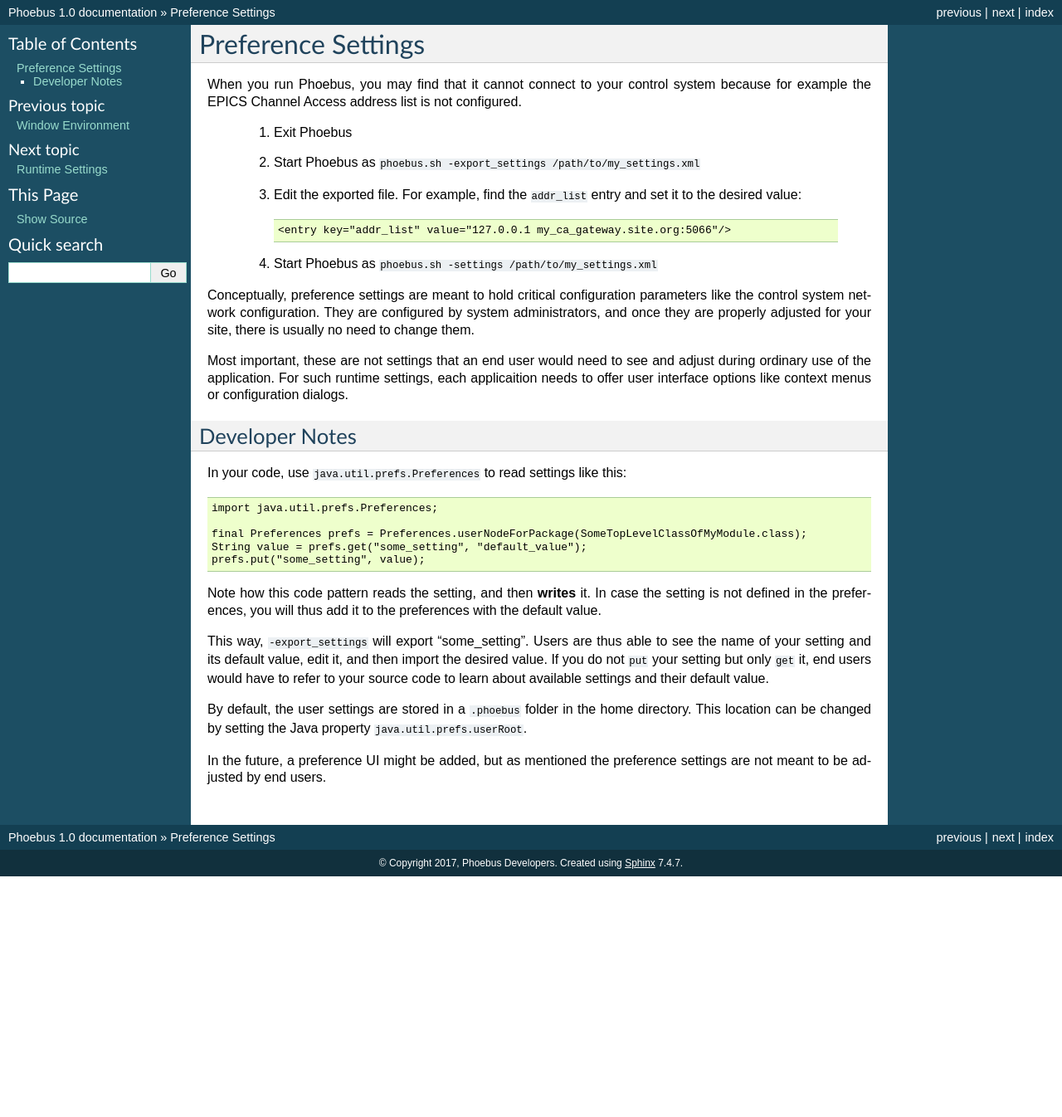
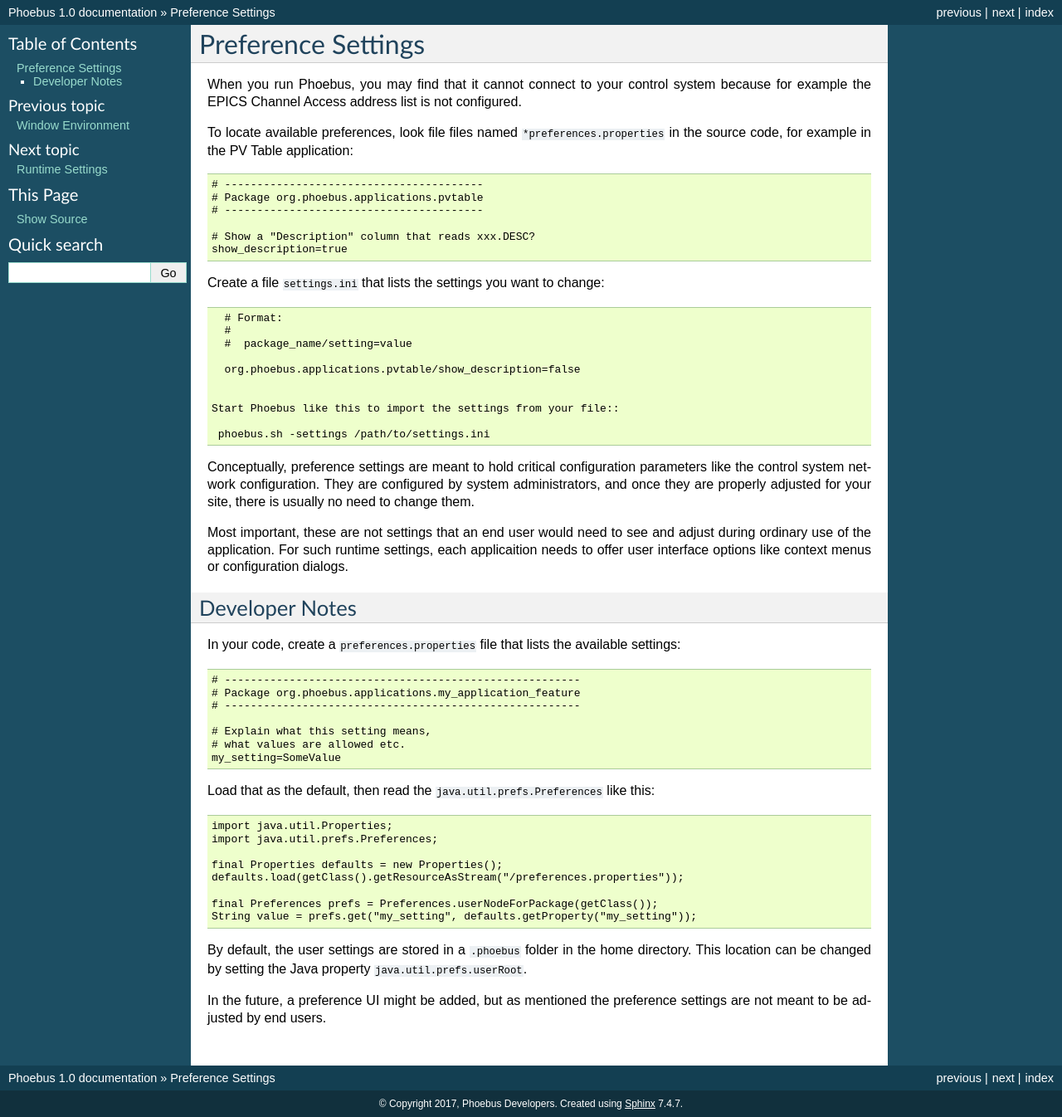
Before and after one commit to kasemir/phoebus-doc, a Sphinx documentation site: the page built from source/preferences.rst, in a window 1280 px wide. Shown: the whole page at 83% size. Built offline with Sphinx 7.4.7, drawn with Linux system fonts in a browser that asks for light colours; before the commit the page ends 1056 px from its top, so only the background shows below that.

Commit message:
Prefs: Load defaults from properties

```diff
--- a/source/preferences.rst
+++ b/source/preferences.rst
@@ -4,13 +4,29 @@
 When you run Phoebus, you may find that it cannot connect to your control system
 because for example the EPICS Channel Access address list is not configured.
 
- 1) Exit Phoebus
- 2) Start Phoebus as ``phoebus.sh -export_settings /path/to/my_settings.xml``
- 3) Edit the exported file.
-    For example, find the ``addr_list`` entry and set it to the desired value::
+To locate available preferences, look file files named ``*preferences.properties``
+in the source code, for example in the PV Table application::
 
-         <entry key="addr_list" value="127.0.0.1 my_ca_gateway.site.org:5066"/>
- 4) Start Phoebus as ``phoebus.sh -settings /path/to/my_settings.xml``
+   # ----------------------------------------
+   # Package org.phoebus.applications.pvtable
+   # ----------------------------------------
+
+   # Show a "Description" column that reads xxx.DESC?
+   show_description=true
+
+
+Create a file ``settings.ini`` that lists the settings you want to change::
+
+   # Format:
+   #
+   #  package_name/setting=value
+
+   org.phoebus.applications.pvtable/show_description=false
+
+
+ Start Phoebus like this to import the settings from your file::
+
+  phoebus.sh -settings /path/to/settings.ini
 
 
 Conceptually, preference settings are meant to hold critical configuration
@@ -29,24 +45,28 @@
 Developer Notes
 ---------------
 
-In your code, use ``java.util.prefs.Preferences`` to read settings like this::
+In your code, create a ``preferences.properties`` file that lists the available settings::
 
+   # -------------------------------------------------------
+   # Package org.phoebus.applications.my_application_feature
+   # -------------------------------------------------------
+
+   # Explain what this setting means,
+   # what values are allowed etc.
+   my_setting=SomeValue
+
+
+Load that as the default, then read the ``java.util.prefs.Preferences`` like this::
+
+    import java.util.Properties;
     import java.util.prefs.Preferences;
 
-    final Preferences prefs = Preferences.userNodeForPackage(SomeTopLevelClassOfMyModule.class);
-    String value = prefs.get("some_setting", "default_value");
-    prefs.put("some_setting", value);
+    final Properties defaults = new Properties();
+    defaults.load(getClass().getResourceAsStream("/preferences.properties"));
 
-Note how this code pattern reads the setting, and then **writes** it.
-In case the setting is not defined in the preferences,
-you will thus add it to the preferences with the default value.
+    final Preferences prefs = Preferences.userNodeForPackage(getClass());
+    String value = prefs.get("my_setting", defaults.getProperty("my_setting"));
 
-This way, ``-export_settings`` will export "some_setting".
-Users are thus able to see the name of your setting and its default value,
-edit it, and then import the desired value.
-If you do not ``put`` your setting but only ``get`` it,
-end users would have to refer to your source code to learn about
-available settings and their default value.
 
 By default, the user settings are stored in a ``.phoebus`` folder
 in the home directory.
```
